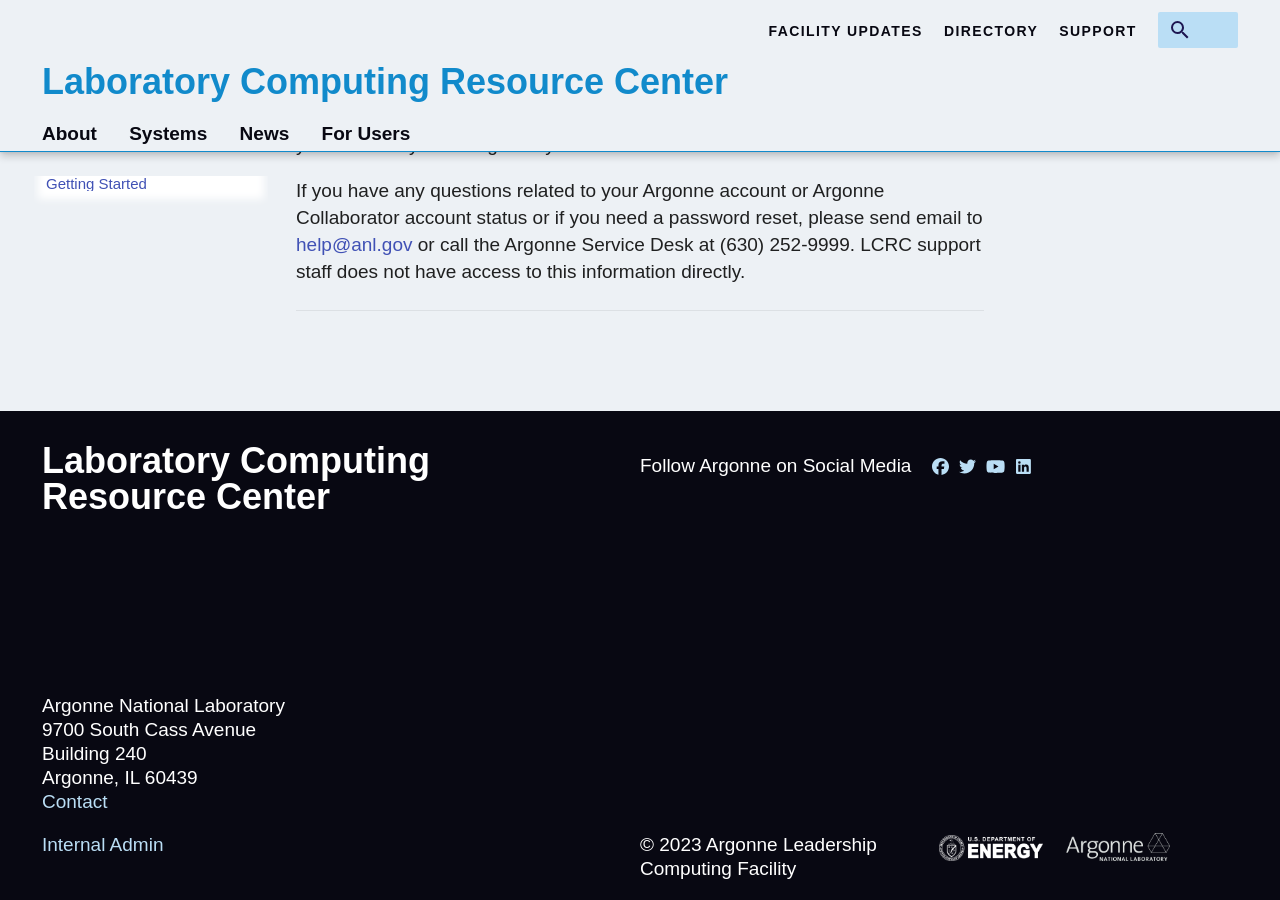
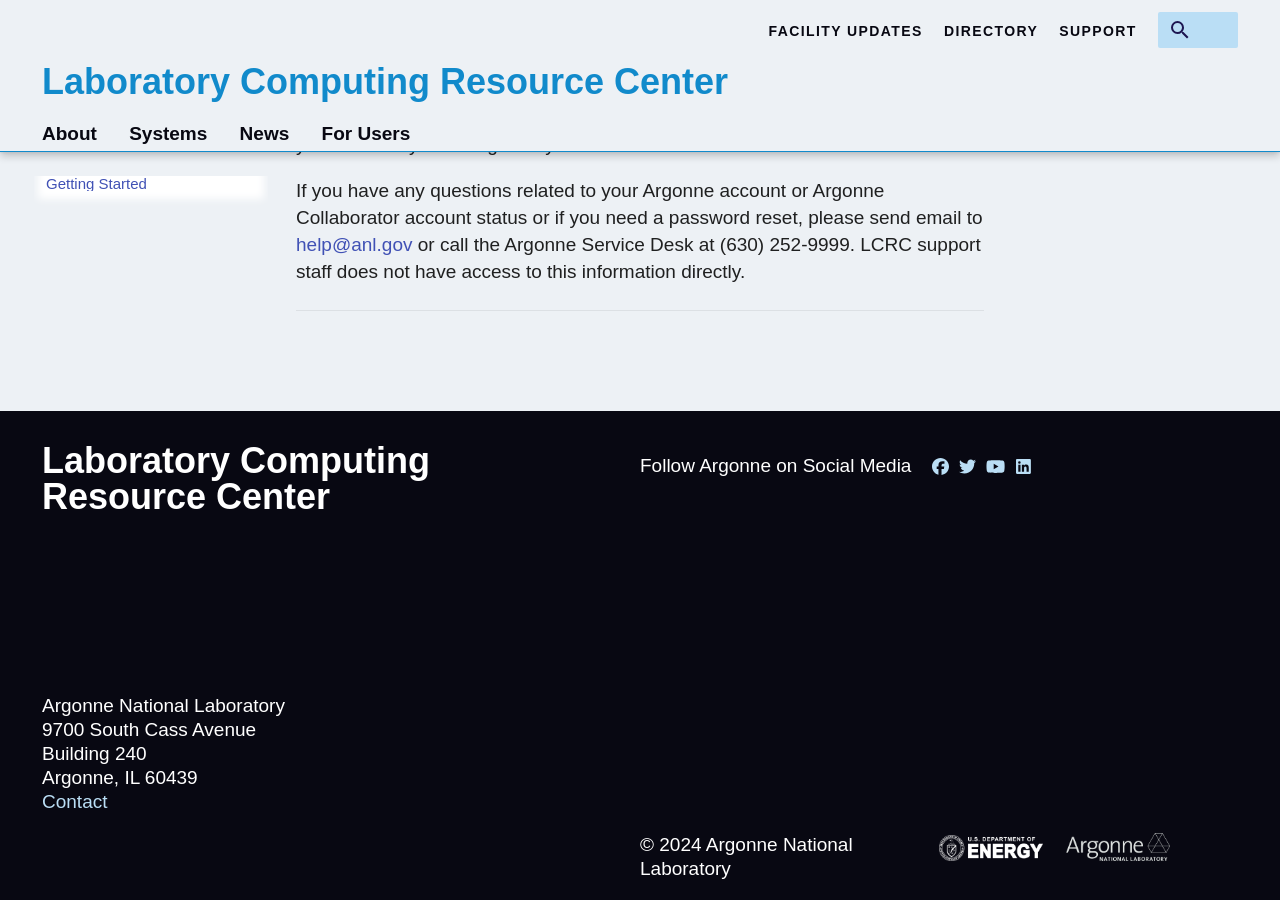
Before and after one commit to argonne-lcrc/user-guides, an MkDocs documentation site: the page built from docs/index.md, in a window 1280 px wide and 900 px high, scrolled down 562 px. Built offline with MkDocs 1.6.1 and Material for MkDocs 9.7.7, drawn with Linux system fonts in a browser that asks for light colours; some web fonts are replaced; comment, search, counter and statistics services are not loaded.

Commit message:
footer tweaks

```diff
--- a/overrides/partials/footer.html
+++ b/overrides/partials/footer.html
@@ -38,13 +38,13 @@
 		</p>
 	</div>
 
-	<div class="footer--admin">
+	<!-- <div class="footer--admin">
 		<a href="/saml_login">Internal Admin</a>
-	</div>
+	</div> -->
 
 	<div class="footer--copyright">
 		<p>
-			&copy; 2023 Argonne Leadership Computing Facility
+			&copy; 2024 Argonne National Laboratory
 		</p>
 	</div>
 
```
